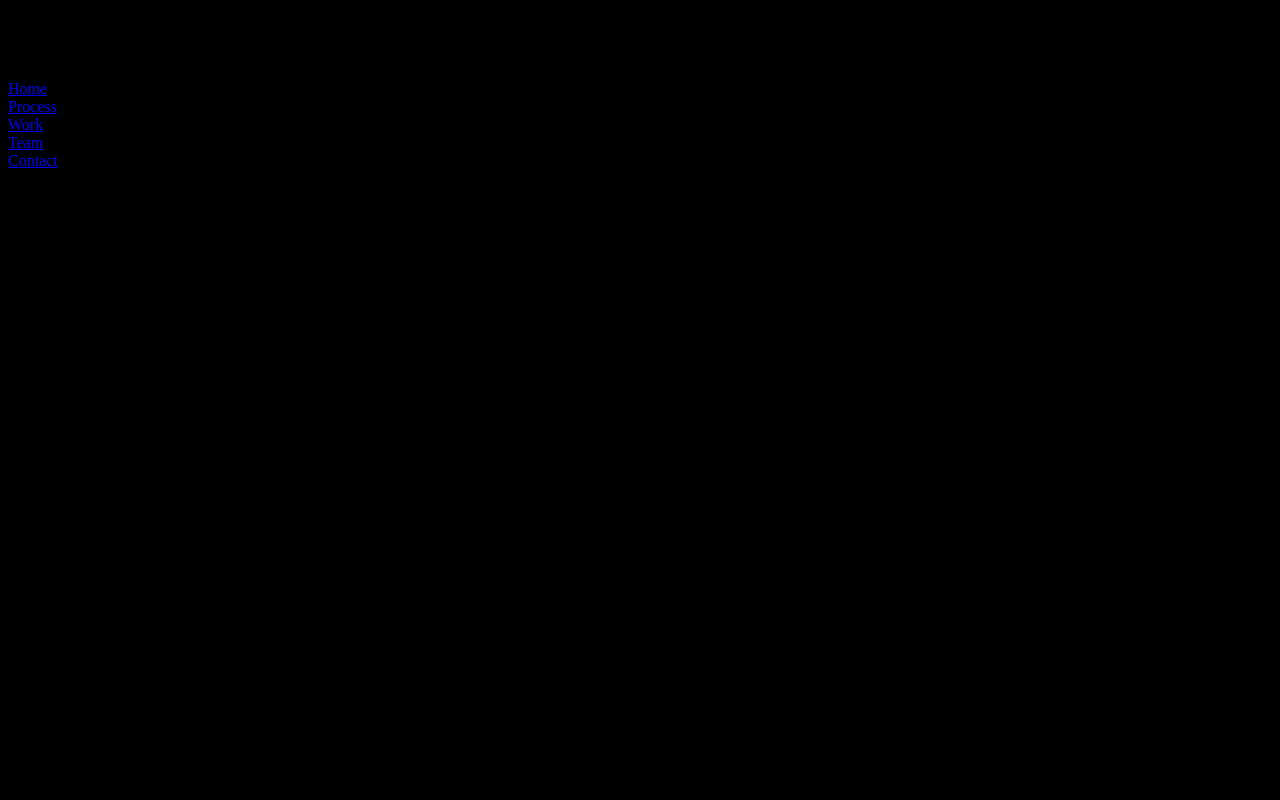
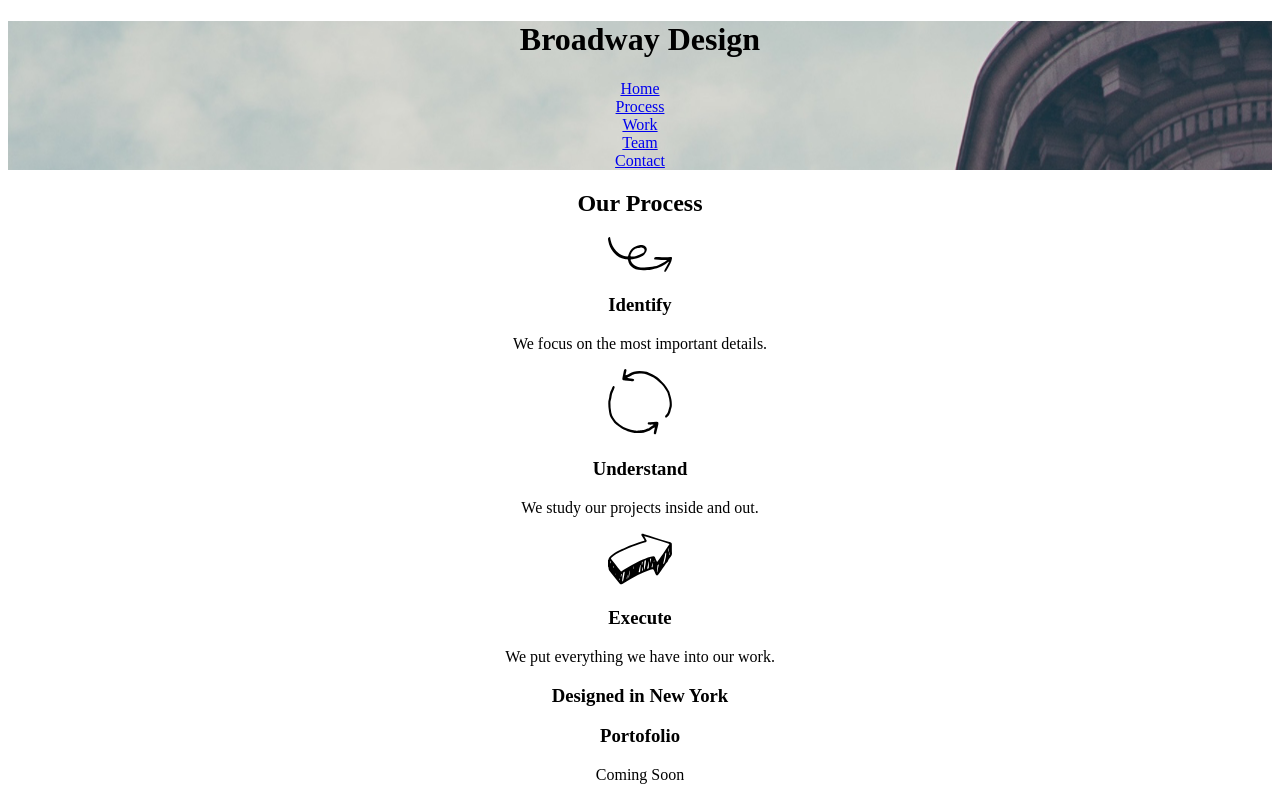
Before and after one commit to Sared89/BroadwayProject, a plain HTML site: page index.html in a window 1280 px wide. Shown: the top 800 px of the page. Drawn offline with Linux system fonts and the light colour scheme; files whose address does not match are found by name.

Commit message:
css style 2

```diff
--- a/resources/css/style.css
+++ b/resources/css/style.css
@@ -1,3 +1,6 @@
 body {
-  background-color: black;
+  text-align: center;
 }
+.header {
+  background-image: url('C:/Users/Δημήτρης/Documents/BroadwayProject/resources/images/the-flatiron-building.png');
+}
```
